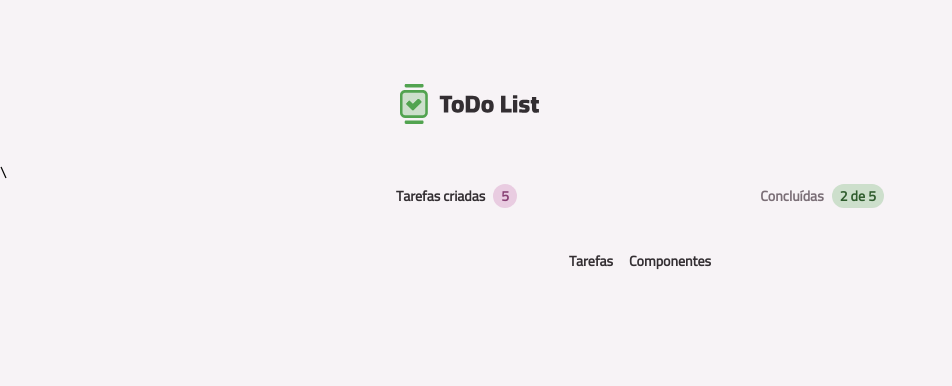
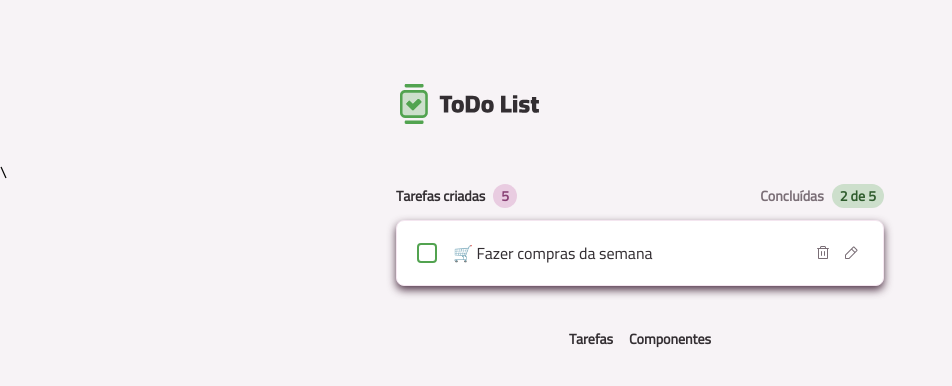
Before and after one commit to BRyuTakahashi/todo, a React (Vite) app: page / in a window 1280 px wide. Shown: the top 386 px of the page, without its empty margins (0-952 px from the left). Built offline with nearby package versions, Linux system fonts and the light colour scheme.

Commit message:
Task Item component done

```diff
--- a/src/components/ButtonIcon.tsx
+++ b/src/components/ButtonIcon.tsx
@@ -2,12 +2,12 @@
 import { Icon } from "./Icon";
 import { Skeleton } from "./Skeleton";
 
-export const buttonIconVariants = cva(`inline-flex items-center justify-center cursor-pointer transition groups`, {
+export const buttonIconVariants = cva(`inline-flex items-center justify-center cursor-pointer transition group`, {
     variants: {
         variant: {
             none: '',
             primary: 'bg-green-base hover:bg-green-dark',
-            secondary: 'bg-pink-base hover:bg-pink-dark',
+            secondary: 'bg-gray-200 hover:bg-pink-base',
             tertiary: 'bg-transparent hover:bg-gray-200'
         },
         size: {
@@ -29,7 +29,7 @@
         variant: {
             none: '',
             primary: 'fill-white',
-            secondary: 'fill-gray-200 group-hover:fill-white',
+            secondary: 'fill-pink-base group-hover:fill-white',
             tertiary: 'fill-gray-300 group-hover:fill-gray-400'
         },
         size: {
@@ -73,7 +73,7 @@
 
     return (
         <button className={buttonIconVariants({
-            variant: 'none',
+            variant,
             size,
             disabled,
             className
@@ -81,7 +81,7 @@
             {...props}>
             <Icon
                 svg={icon}
-                className={buttonIconIconVariants({ variant, size })}
+                className={buttonIconIconVariants({ size, variant })}
             />
 
         </button>
--- /dev/null
+++ b/src/core-components/TaskItem.tsx
@@ -0,0 +1,45 @@
+import { ButtonIcon } from "../components/ButtonIcon";
+import { Card } from "../components/Card";
+import { InputCheckbox } from "../components/InputCheckbox";
+import { Text } from "../components/Text";
+import TrashIcon from '../assets/icons/trash.svg?react'
+import PencilIcon from '../assets/icons/pencil.svg?react'
+import XIcon from '../assets/icons/x.svg?react'
+import CheckIcon from "../assets/icons/check.svg?react"
+import { useState } from "react";
+import { InputText } from "../components/InputText";
+
+export function TaskItem() {
+    const [isEditing, setIsEditing] = useState(false)
+
+    function handleEditTask() {
+        setIsEditing(true);
+    }
+
+    function handleExitEditTask() {
+        setIsEditing(false)
+    }
+
+    return (
+        <Card size='md' className="flex items-center gap-4">
+            {!isEditing ?
+                <>
+                    <InputCheckbox />
+                    <Text className="flex-1">🛒 Fazer compras da semana</Text>
+                    <div className="flex gap-1">
+                        <ButtonIcon icon={TrashIcon} variant='tertiary' />
+                        <ButtonIcon icon={PencilIcon} variant='tertiary' onClick={handleEditTask} />
+                    </div>
+                </>
+                :
+                <>
+                    <InputText className="flex-1" />
+                    <div className="flex gap-1">
+                        <ButtonIcon icon={XIcon} variant='secondary' onClick={handleExitEditTask} />
+                        <ButtonIcon icon={CheckIcon} variant='primary' />
+                    </div>
+                </>
+            }
+        </Card>
+    )
+}
--- a/src/pages/PageComponents.tsx
+++ b/src/pages/PageComponents.tsx
@@ -42,6 +42,7 @@
                 </div>
                 <div>
                     <ButtonIcon icon={TrashIcon} />
+                    <ButtonIcon icon={TrashIcon} variant='primary' />
                     <ButtonIcon icon={TrashIcon} variant='secondary' />
                     <ButtonIcon icon={TrashIcon} variant='tertiary' />
                     <ButtonIcon icon={TrashIcon} loading />
--- a/src/pages/PageHome.tsx
+++ b/src/pages/PageHome.tsx
@@ -1,12 +1,15 @@
 import { Container } from "../components/Container";
 import { TasksSumary } from "../core-components/TasksSumary";
+import { TaskItem } from "../core-components/TaskItem";
 
 export function PageHome() {
     return (
         <Container as="article" className="space-y-3">
             <header className="flex items-center justify-between">
-                <TasksSumary></TasksSumary>
+                <TasksSumary />
             </header>
+
+            <TaskItem />
         </Container>
     )
 }
```
